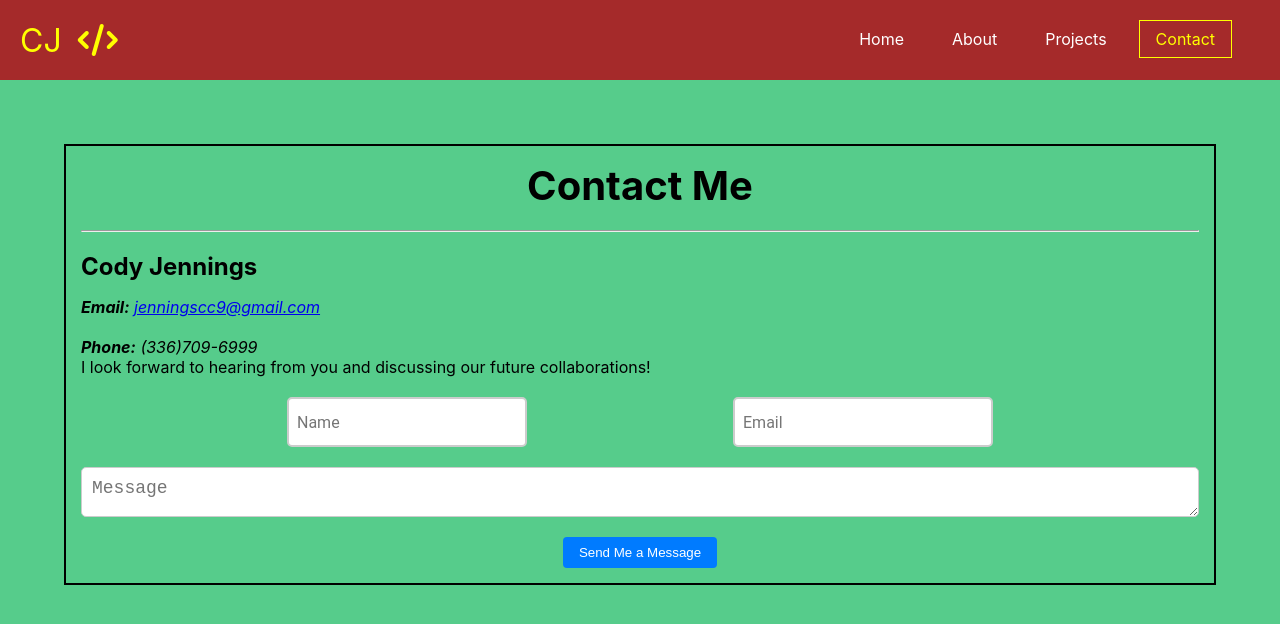
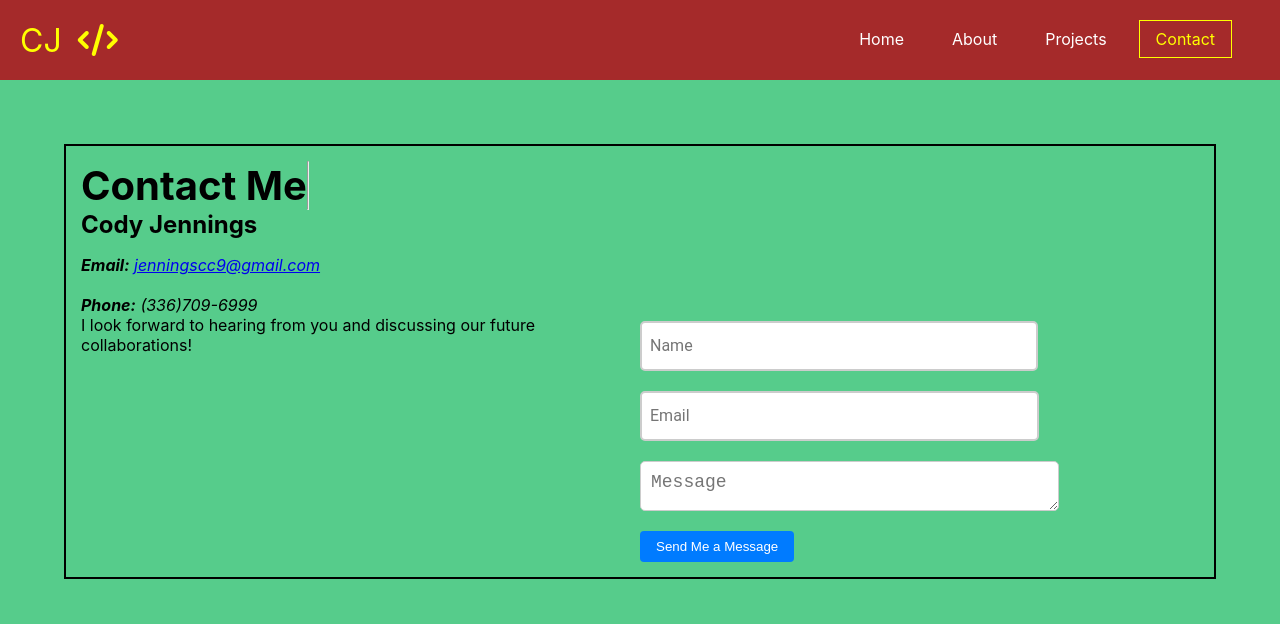
Before and after one commit to Cody-Jennings/Portfolio, a React (Create React App) app: page /contact in a window 1280 px wide. Shown: the top 624 px of the page. Built offline with nearby package versions, Linux system fonts and the light colour scheme.

Commit message:
contact form

```diff
--- a/src/Pages/Contact/Contact.css
+++ b/src/Pages/Contact/Contact.css
@@ -6,11 +6,34 @@
     border: 2px solid black;
     box-sizing: border-box;
   }
+  .form-container {
 
-.contain {
+    width: 75%;
+    display: flex;
+    justify-content: center;
+  }
+
+  .col {
+
+    width: 100%;
+    display: flex
+  }
+  .my-info{
+    width: 50%;
+    display: inline-block;
+  }
+  .contact-info{
+    height: 100%;
+    width: 50%;
+    display: inline-block;
+  }
+  /* .d-flex align-items-center justify-content-center{
+    width: 50%;
+  } */
+/* .contain {
     max-width: 800px;
     margin: 0 auto;
-  }
+  } */
 
   h1 {
     font-size: 2.5rem;
@@ -77,21 +100,7 @@
 
   }
 
-  /* .form-row {
-    display: flex;
-    flex-wrap: wrap;
-    justify-content: space-between;
-  }
 
-  .form-row > div {
-    flex-basis: calc(50% - 10px);
-  }
-
-  @media (max-width: 768px) {
-    .form-row > div {
-      flex-basis: 100%;
-    }
-  } */
 
   .input-row .input-box {
   font-family: 'Roboto', sans-serif;
@@ -112,3 +121,19 @@ form > .row {
 /* .col {
     width: 30%
 } */
+
+ /* .form-row {
+    display: flex;
+    flex-wrap: wrap;
+    justify-content: space-between;
+  }
+
+  .form-row > div {
+    flex-basis: calc(50% - 10px);
+  }
+
+  @media (max-width: 768px) {
+    .form-row > div {
+      flex-basis: 100%;
+    }
+  } */
--- a/src/Pages/Contact/Contact.js
+++ b/src/Pages/Contact/Contact.js
@@ -160,7 +160,7 @@ function Contact() {
           <hr/><br></br>
         </Col>
       </Row>
-      <Row className="justify-content-md-center">
+      {/* <Row className="justify-content-md-center">
         <Col>
           <h3 className="text-center mb-3">Cody Jennings</h3>
           <address className="mb-3">
@@ -180,6 +180,7 @@ function Contact() {
           </address>
           <p>{contactConfig.description}</p>
         </Col><br></br>
+      <div className="form-container">
         <Col md="6">
           <form onSubmit={handleSubmit}>
             <Row className='input-row'>
@@ -227,7 +228,79 @@ function Contact() {
             </Row>
           </form>
         </Col>
-      </Row>
+        </div>
+      </Row> */}
+      <Row className="justify-content-md-center">
+  <Col className="my-info">
+    <h3 className="text-center mb-3">Cody Jennings</h3>
+    <address className="mb-3">
+      <strong>Email:</strong>{" "}
+      <a href={`mailto:${contactConfig.YOUR_EMAIL}`} className="text-decoration-none">
+        {contactConfig.YOUR_EMAIL}
+      </a>
+      <br />
+      <br />
+      {contactConfig.hasOwnProperty("YOUR_FONE") ? (
+        <p>
+          <strong>Phone:</strong> {contactConfig.YOUR_FONE}
+        </p>
+      ) : (
+        ""
+      )}
+    </address>
+    <p>{contactConfig.description}</p>
+  </Col>
+  <Col className="contact-info">
+    <div className="form-container">
+      <form onSubmit={handleSubmit}>
+        <Row className='input-row'>
+          <Col>
+            <input
+              id="name"
+              name="name"
+              placeholder="Name"
+              type="text"
+              value={name}
+              onChange={e => setName(e.target.value)}
+              required
+              className="form-name input-box"
+            />
+          </Col>
+          <Col>
+            <input
+              id="email"
+              name="email"
+              placeholder="Email"
+              type="email"
+              value={email}
+              onChange={e => setEmail(e.target.value)}
+              required
+              className="form-email input-box"
+            />
+          </Col>
+        </Row>
+        <textarea
+          id="message"
+          name="message"
+          placeholder="Message"
+          rows="5"
+          value={message}
+          onChange={e => setMessage(e.target.value)}
+          required
+          className="form-email input-box"
+        ></textarea>
+        <Row>
+          <Col className="d-flex justify-content-center">
+            <button type="submit" className="btn btn-primary">
+              Send Me a Message
+            </button>
+          </Col>
+        </Row>
+      </form>
+    </div>
+  </Col>
+</Row>
+
     </Container>
   );
 }
```
